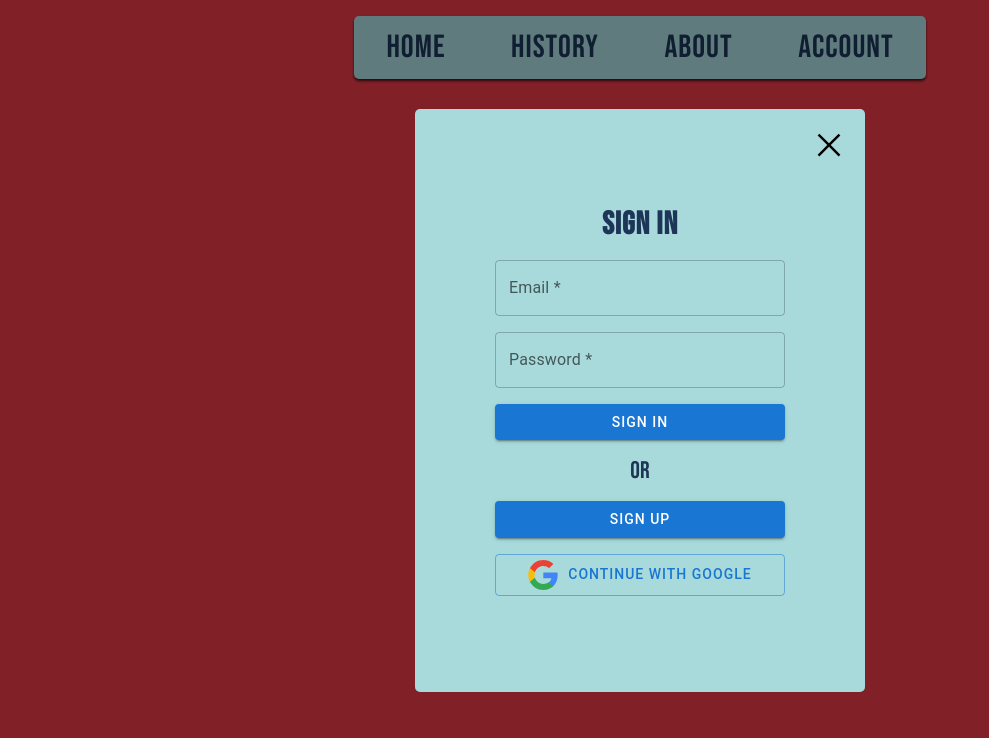
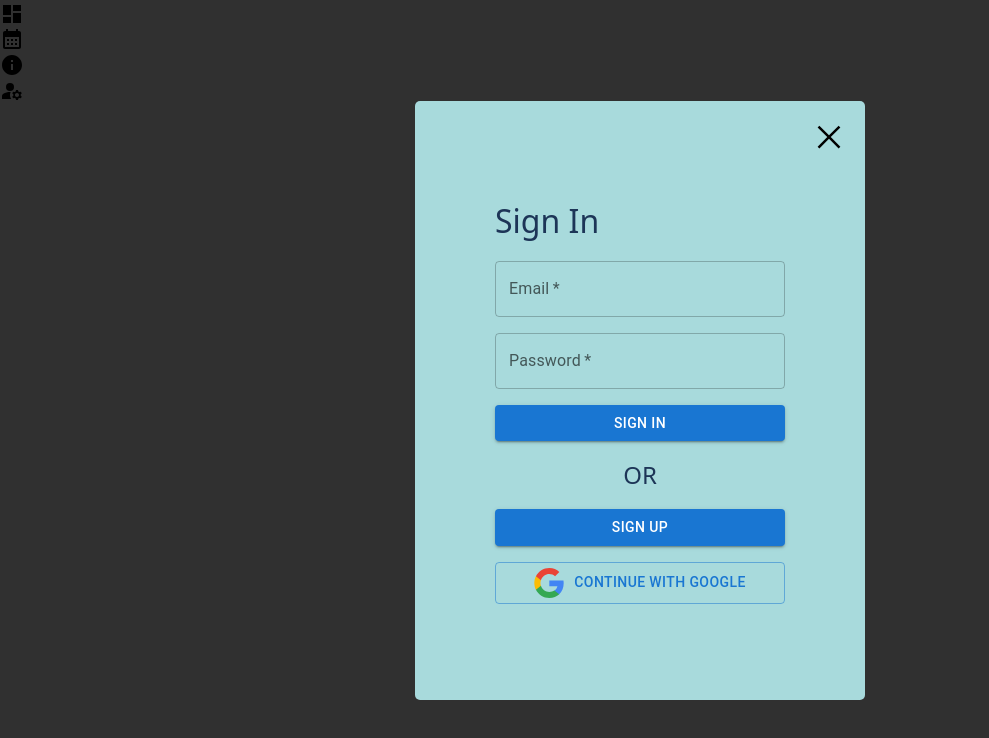
Before and after one commit to rahulob/workout-app, a Next.js app: page /login in a window 1280 px wide. Shown: the top 738 px of the page, without its empty margins (0-989 px from the left). Built offline with nearby package versions, Linux system fonts and the light colour scheme; no server answers.

Commit message:
Changed the navbar to a sidebar and bottom bar on mobile
- Added tailwind css (cus it's easy to handle and less css files)

```diff
--- a/Components/data-item.tsx
+++ b/Components/data-item.tsx
@@ -5,6 +5,7 @@ import { db } from '../lib/firebase'
 import { useAuth } from '../lib/AuthContext'
 
 type Props = {
+  date_id: string,
   name: string,
   id: string,
   sets: number
@@ -18,7 +19,7 @@ export default function DataItem(props: Props) {
   const addSet = async () => {
     const userRef = doc(db, 'data', user)
     await setDoc(userRef, {
-      'Date day': {
+      [props.date_id]: {
         [props.id]: {
           reps: {
             [sets + 1]: 0,
--- a/Components/navbar.tsx
+++ b/Components/navbar.tsx
@@ -1,51 +1,52 @@
 import Link from 'next/link'
 import React, { useEffect, useState } from 'react'
-import styles from './styles/navbar.module.scss'
+import { ReactJSXElement } from '@emotion/react/types/jsx-namespace'
 
 
+// These are icons
+import Home from '@mui/icons-material/Dashboard'
+import Calendar from '@mui/icons-material/CalendarMonth'
+import Info from '@mui/icons-material/Info'
+import Account from '@mui/icons-material/ManageAccounts'
+
 export default function Navbar() {
-  const [checked, setChecked] = useState(false)
   return (
-    <nav className={styles.navbar}>
-      {/* <div className={styles.hamburger}>
-        <input type="checkbox" checked={checked} onChange={() => setChecked(!checked)} />
-        <div className='bar'></div>
-        <div className='bar'></div>
-        <div className='bar'></div>
-      </div> */}
-      <ul className={styles.nav_ul + " " + (checked ? styles.show : '')} onClick={() => setChecked(!checked)}>
-        <List href="/home" name="Home" />
-        <List href="/history" name="History" />
-        <List href="/about" name="About" />
-        <List href="/account" name="Account" />
+    <div className="bg-white p-4 absolute bottom-0 w-screen md:w-max md:top-0 md:my-auto md:rounded-md md:ml-4 md:h-60">
+      <ul className='flex justify-around md:flex-col md:h-full'>
+        <ListItem href='/home'><Home /></ListItem>
+        <ListItem href='/history'><Calendar /></ListItem>
+        <ListItem href='/about'><Info /></ListItem>
+        <ListItem href='/account'><Account /></ListItem>
       </ul>
-    </nav>
+    </div>
   )
 }
 
 
-function List(props: {
+function ListItem(props: {
   href: string,
-  name: string
+  name?: string,
+  children: ReactJSXElement
 }) {
+
   const [path, setPath] = useState<string>()
 
   // we used use effect to only use window when it is rendered
   useEffect(() => {
     setPath(window.location.pathname)
   })
-
+  const active = (path === props.href) ? ' scale-150 text-slate-900' : ''
   return (
-    <li className={path == props.href ? styles.active : ""}>
-      <A {...props} />
-    </li>
-  )
-}
-
-function A(props: any) {
-  return (
-    <Link href={props.href} className={styles.link}>
-      {props.name}
+    <Link href={props.href}>
+      <li className={'list-item transition-all duration-300 md:hover:scale-150 md:hover:text-slate-900 text-slate-500' + active}>
+        {props.children}
+        {/* <span className="list-item-name">Home</span> */}
+      </li>
+      {/* <li className='border-3 border-black transition-all md:hover:scale-105 rounded-md text-center'>
+        <span className='px-4 cursor-pointer w-full font-extralight'>
+          {props.name}
+        </span>
+      </li> */}
     </Link>
   )
 }
--- a/Components/styles/navbar.module.scss
+++ /dev/null
@@ -1,134 +0,0 @@
-.navbar {
-  position: relative;
-  background-color: var(--secondary-color);
-  width: max-content;
-  margin: 1rem auto;
-  border-radius: 5px;
-  box-shadow: 0 2px 3px 0 rgba(0, 0, 0, 0.742);
-
-  .hamburger {
-    display: none;
-  }
-
-  .nav_ul {
-    list-style-type: none;
-    display: flex;
-    gap: 0.1rem;
-
-    li {
-      text-align: center;
-      letter-spacing: 1px;
-      padding: 0.75rem 1rem;
-      cursor: pointer;
-      border-radius: 5px;
-      transition: all 0.4s;
-      color: var(--text-color);
-
-      @media (min-width:640px) {
-        &:hover {
-          color: var(--hover-color);
-          transform: scale(1.2, 1.2);
-        }
-      }
-
-
-      &.active {
-        background-color: var(--button-color);
-        color: var(--primary-color);
-        display: block;
-        visibility: visible;
-        transform: scale(1, 1);
-
-      }
-
-
-      a {
-        font-size: 2rem;
-        padding: inherit;
-      }
-
-    }
-
-  }
-
-  @media (max-width:640px) {
-    margin-top: 0;
-    width: 100%;
-
-    .nav_ul {
-      justify-content: center;
-      flex-direction: column;
-
-      li {
-        border-radius: 0;
-        padding: 0.5rem;
-        overflow: hidden;
-        width: 100%;
-        display: none;
-        transition: all 2s;
-
-        &.active {
-          height: 100%;
-          max-height: 10rem;
-        }
-      }
-
-      &.show {
-        flex-direction: column;
-
-        li {
-          display: block;
-        }
-      }
-    }
-
-    // .hamburger {
-    //   // background-color: aqua;
-    //   display: block;
-    //   width: 32px;
-    //   height: 27px;
-    //   position: absolute;
-    //   top: 1rem;
-    //   left: 2rem;
-    //   z-index: 1;
-
-    //   input {
-    //     position: absolute;
-    //     width: inherit;
-    //     height: inherit;
-    //     cursor: pointer;
-    //     opacity: 0;
-    //     z-index: 2;
-    //     -webkit-touch-callout: none;
-    //   }
-
-    //   div {
-    //     position: absolute;
-    //     width: inherit;
-    //     height: 4px;
-    //     margin-bottom: 5px;
-    //     position: relative;
-    //     background: black;
-    //     border-radius: 5px;
-    //     z-index: 1;
-    //     transition: transform 0.5s cubic-bezier(0.77, 0.2, 0.05, 1.0),
-    //       background 0.5s cubic-bezier(0.77, 0.2, 0.05, 1.0),
-    //       opacity 0.55s ease;
-    //   }
-
-    //   input:checked~div {
-    //     opacity: 1;
-    //     transform: rotate(45deg) translate(-6px, -6px);
-    //   }
-
-    //   input:checked~div:nth-last-child(3) {
-    //     opacity: 0;
-    //     transform: rotate(0deg) scale(0.2, 0.2);
-    //   }
-
-    //   input:checked~div:nth-last-child(2) {
-    //     transform: rotate(-45deg);
-    //   }
-    // }
-  }
-}
--- a/package.json
+++ b/package.json
@@ -11,6 +11,7 @@
   "dependencies": {
     "@emotion/react": "^11.9.3",
     "@emotion/styled": "^11.9.3",
+    "@mui/icons-material": "^5.8.4",
     "@mui/material": "^5.8.7",
     "firebase": "^9.9.0",
     "next": "12.2.2",
@@ -23,8 +24,11 @@
     "@types/node": "18.0.3",
     "@types/react": "18.0.15",
     "@types/react-dom": "18.0.6",
+    "autoprefixer": "^10.4.7",
     "eslint": "8.19.0",
     "eslint-config-next": "12.2.2",
+    "postcss": "^8.4.14",
+    "tailwindcss": "^3.1.6",
     "typescript": "4.7.4"
   }
 }
--- /dev/null
+++ b/postcss.config.js
@@ -0,0 +1,6 @@
+module.exports = {
+  plugins: {
+    tailwindcss: {},
+    autoprefixer: {},
+  },
+}
--- a/styles/globals.scss
+++ b/styles/globals.scss
@@ -1,12 +1,14 @@
 @import url('https://fonts.googleapis.com/css2?family=Bebas+Neue&display=swap');
-
+@tailwind base;
+@tailwind components;
+@tailwind utilities;
 
 html,
 body {
-  background-color: var(--text-color-1);
+  background-color: #555;
   padding: 0;
   margin: 0;
-  font-family: 'Bebas Neue', Roboto;
+  font-family: system-ui, -apple-system, BlinkMacSystemFont, 'Segoe UI', Roboto, Oxygen, Ubuntu, Cantarell, 'Open Sans', 'Helvetica Neue', sans-serif;
   // overflow: hidden;
 }
 
@@ -22,14 +24,12 @@ a {
   -ms-user-select: none;
   user-select: none;
   box-sizing: border-box;
-  letter-spacing: 1px;
   margin: 0;
   padding: 0;
 }
 
 h1 {
-  text-align: center;
-  color: var(--text-color);
+  font-size: 2rem;
 }
 
 :root {
@@ -42,7 +42,7 @@ h1 {
 
 }
 
-button {
+butto {
   font-family: inherit;
   border: none;
   cursor: pointer;
@@ -51,7 +51,6 @@ button {
   border-radius: 5px;
 }
 
-.toaster {
-  letter-spacing: 0;
-  font-family: system-ui, -apple-system, BlinkMacSystemFont, 'Segoe UI', Roboto, Oxygen, Ubuntu, Cantarell, 'Open Sans', 'Helvetica Neue', sans-serif;
+.border-3 {
+  border-width: 3px;
 }
--- /dev/null
+++ b/tailwind.config.js
@@ -0,0 +1,11 @@
+/** @type {import('tailwindcss').Config} */
+module.exports = {
+  content: [
+    "./pages/**/*.{js,ts,jsx,tsx}",
+    "./components/**/*.{js,ts,jsx,tsx}",
+  ],
+  theme: {
+    extend: {},
+  },
+  plugins: [],
+}
```
Also changed, not shown: Components/Data.tsx (+0 -8 lines), Components/Spinner.tsx (deleted, +0 -15 lines), 1 other file (tests, documents, lock files or other folders).
